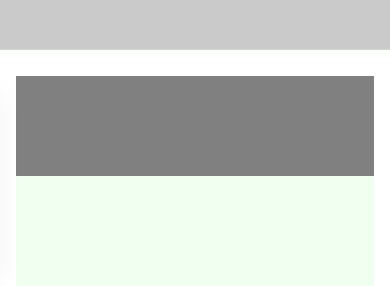
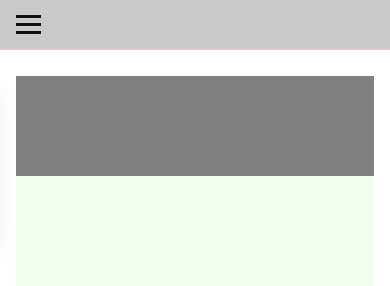
Before and after one commit to SpencerLake/ever-swim, a React (Create React App) app: page / in a window 390 px wide. Shown: the top 286 px of the page. Built offline with nearby package versions, Linux system fonts and the light colour scheme.

Commit message:
working out logic bug in setActive function

```diff
--- a/src/components/App.css
+++ b/src/components/App.css
@@ -132,6 +132,7 @@ a {
     box-shadow: 0 10px 27px rgba(0, 0, 0, 0.05);
   }
 
+
   .nav-menu.active {
     left: 0;
   }
@@ -143,6 +144,7 @@ a {
   .hamburger {
     display: block;
     cursor: pointer;
+    padding: 0 1rem;
   }
 
   .hamburger.active .bar:nth-child(2) {
--- a/src/components/Nav/Hamburger.js
+++ b/src/components/Nav/Hamburger.js
@@ -1,26 +1,48 @@
-import React from 'react'
+import React, { useRef, useEffect, useState } from 'react'
 
 export default function Hamburger() {
 
-    // const hamburger = useRef
+    const hamburger = useState()
+    const ham = useRef()
 
-    // const mobileMenu = (e) => {
-    //     hamburger.classList.toggle("active");
-    //     navMenu.classList.toggle("active");
-    //   }
+    hamburger.active = false
 
-    // useEffect(() => {
-    //     hamburger.addEventListener("click", mobileMenu)
-    //     return () => {
-    //       hamburger.removeEventListener('scroll', mobileMenu)
-    //     }
-    //   })
+    console.log(hamburger.active)
+
+    function setActive(e) {
+        e.preventDefault()
+        hamburger.active = false
+
+        if(hamburger.active = false) {
+            console.log('works')
+            ham.current.classList.add('active')
+            hamburger.classList = true
+        } else if( hamburger.classList = true) {
+            hamburger.active = false
+            ham.current.classList.remove('active')
+        }
+    }
 
     return(
-        <div className='hamburger'>
+        <div className='hamburger' ref={ham} onClick={setActive}>
             <span className='bar'></span>
             <span className='bar'></span>
             <span className='bar'></span>
         </div>
     )
 }
+
+
+
+// const mobileMenu = (e) => {
+    //     e.preventDefault()
+    //     hamburger.classList.toggle("active");
+    //     // navMenu.classList.toggle("active");
+    //   }
+
+    // useEffect(() => {
+        //     hamburger.addEventListener("click", mobileMenu)
+        //     return () => {
+            //       hamburger.removeEventListener('scroll', mobileMenu)
+            //     }
+            //   })
--- a/src/components/Nav/Navbar.js
+++ b/src/components/Nav/Navbar.js
@@ -34,11 +34,11 @@ export default function Navbar() {
                         <p href='#' className='nav-link'>One Piece</p>
                     </li>
                 </ul>
-                <Hamburger />
                 <div className='header-content-right'>
                     {/* <a className='nav-item' href='#'>Login</a> */}
                 </div>
             </nav>
+            <Hamburger />
         </div>
     )
 }
```
